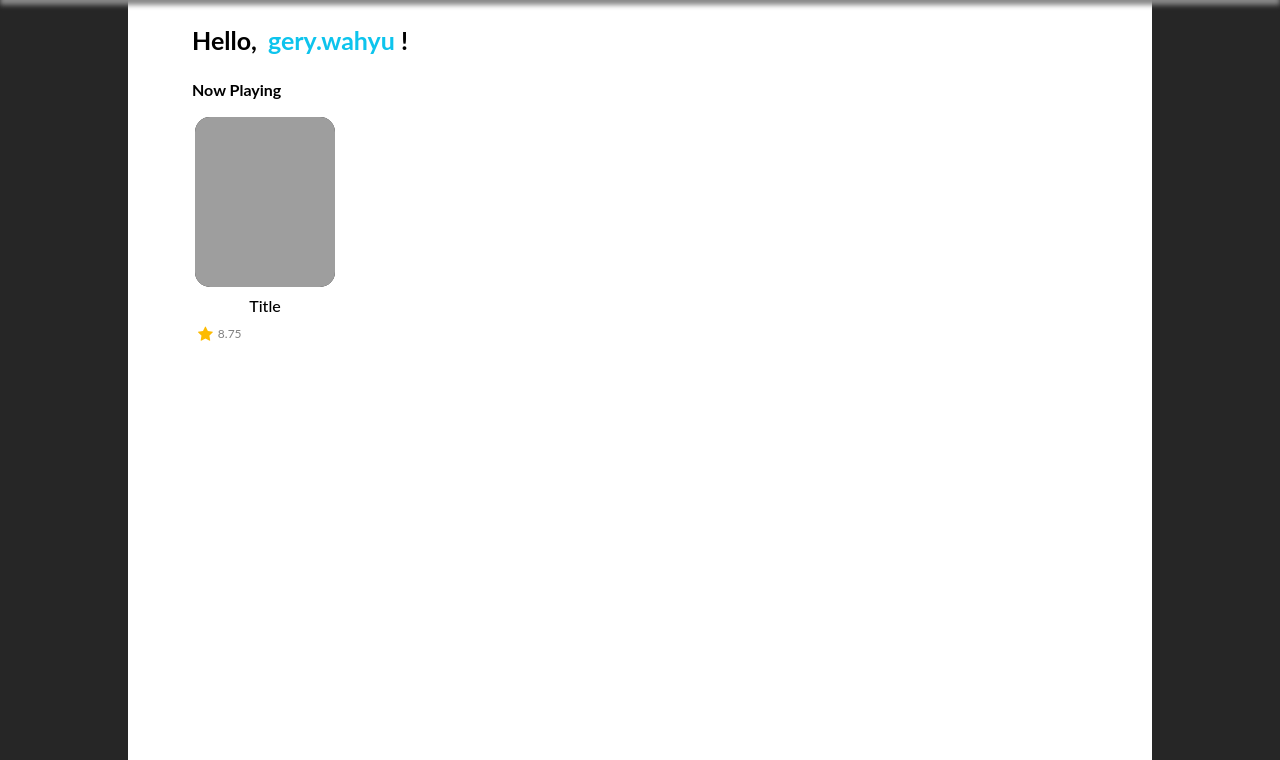
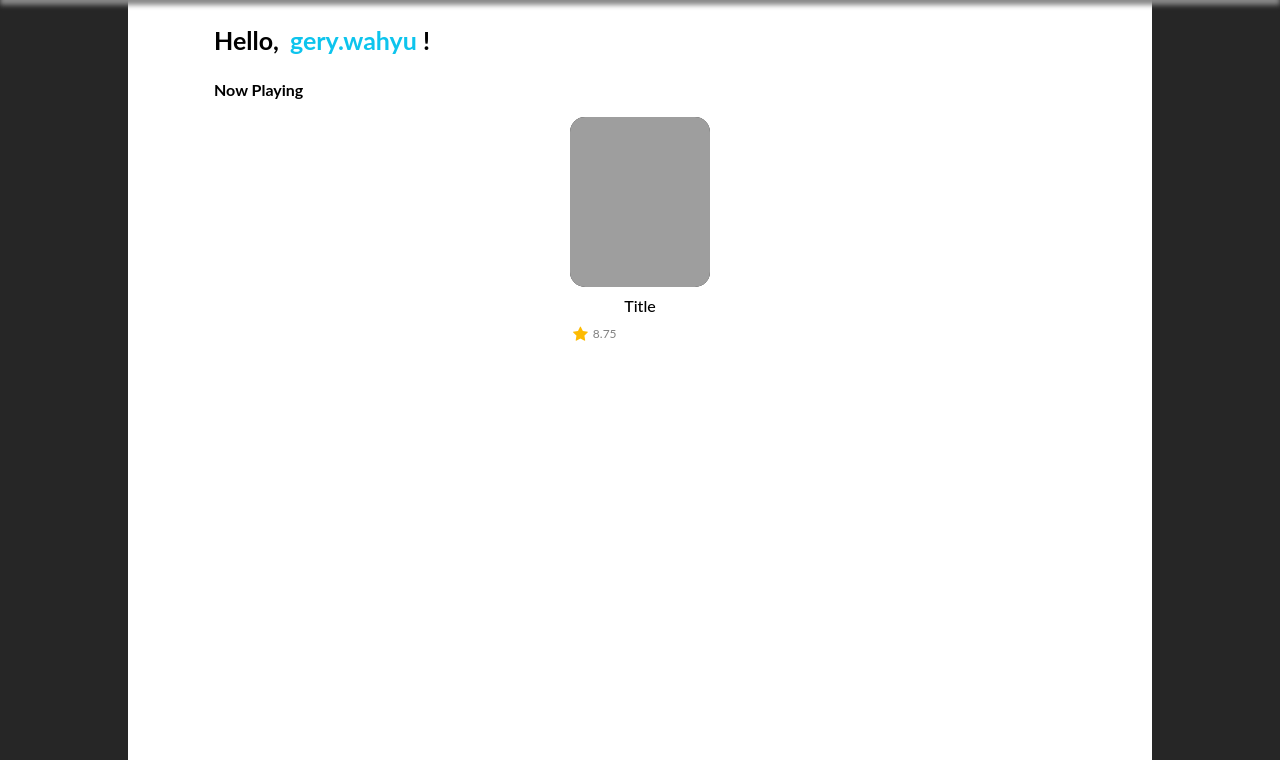
Before and after one commit to lydiaastrella/engima-cinema-web-app, a PHP site: page /page/home.html in a window 1280 px wide. Shown: the part 40-800 px from the top of the page. Run offline with PHP 8.4, Linux system fonts and the light colour scheme; grey boxes are pictures that could not be loaded.

Commit message:
fixing flex on movie container

```diff
--- a/css/home.css
+++ b/css/home.css
@@ -77,8 +77,9 @@
 
 .maincontainer{
 	margin-top: 40px;
-	margin-left: 10%;
-	margin-right: 90%;
+    overflow-wrap: break-word;
+	margin-left: 150px;
+	margin-right: 150px;
 	padding-left: 5%;
 	padding-right: 5%;
 	background-color: white;
@@ -110,6 +111,9 @@
 
 	.mainlistmoviecontainer{
 		display: flex;
+		flex-wrap: wrap;
+		flex-direction: row;
+		justify-content: left;
 	}
 
 		.mainmoviecontainer{
```
